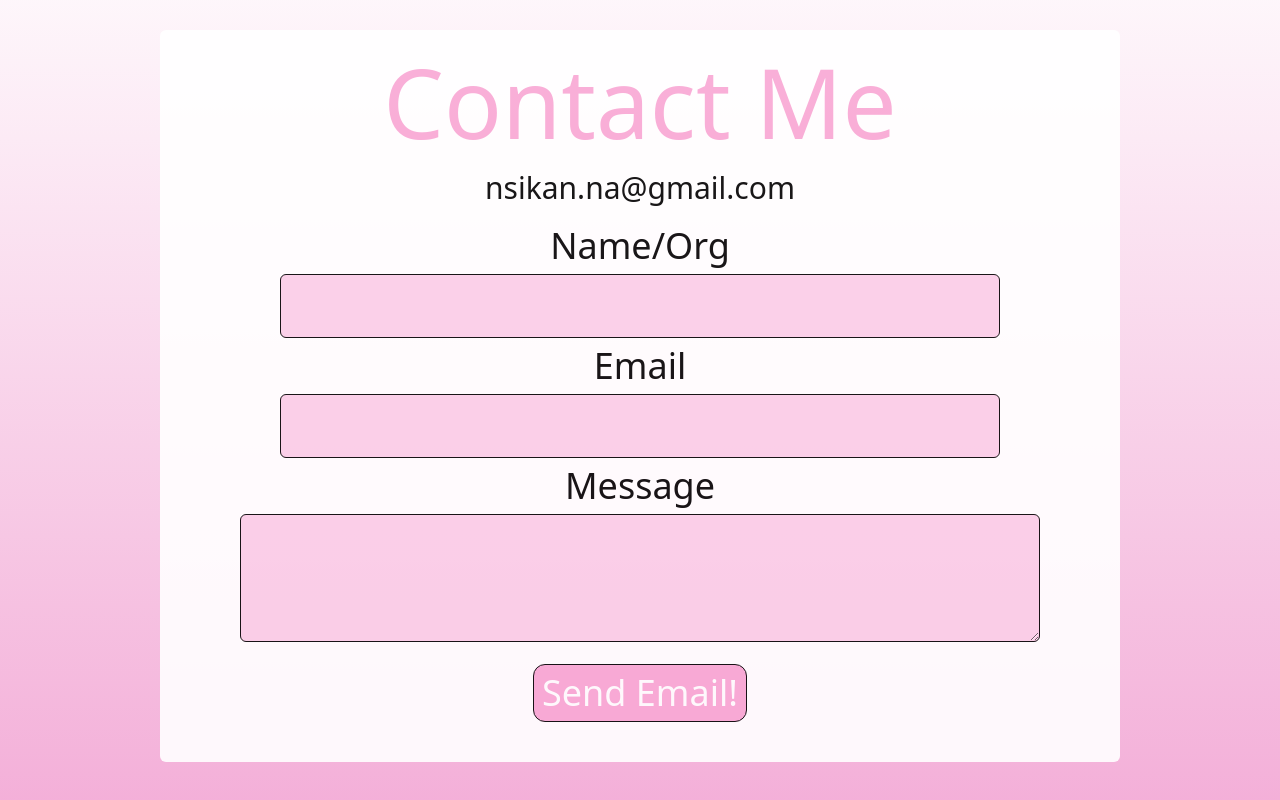
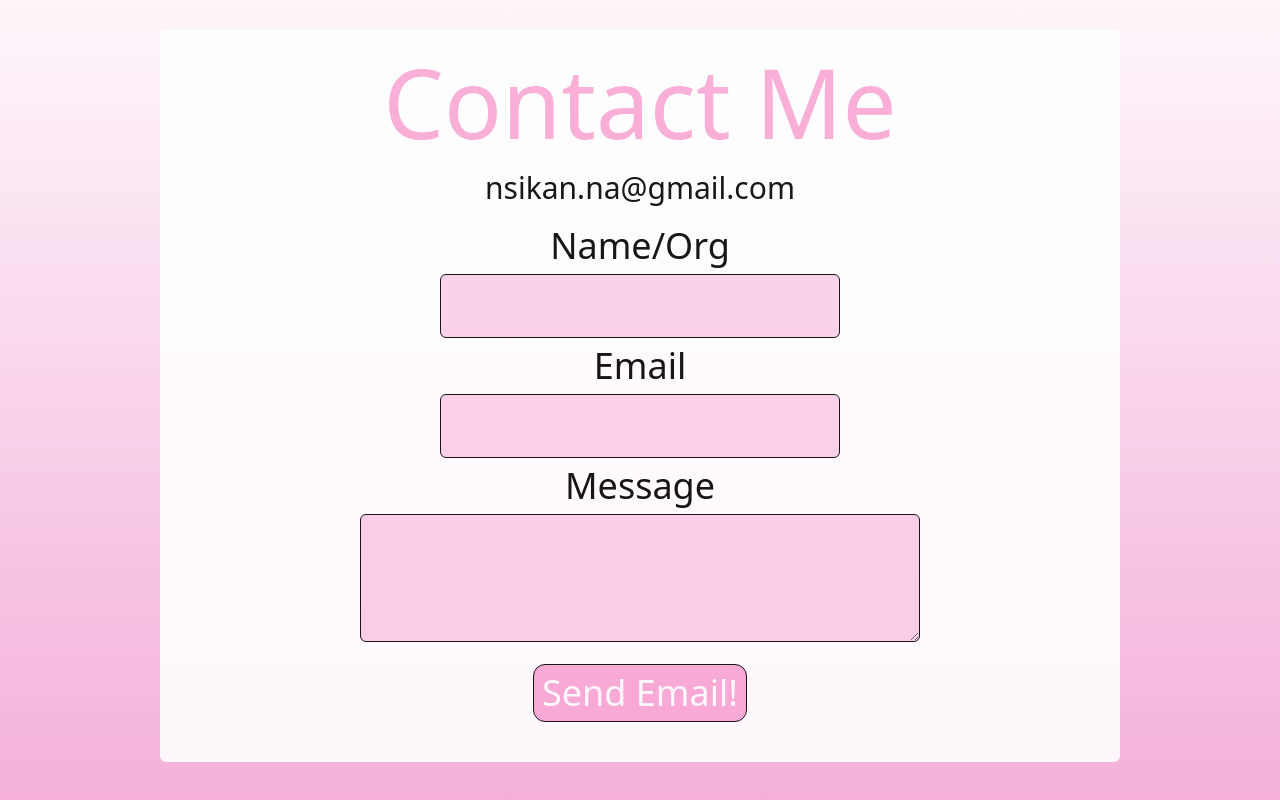
Before and after one commit to nsikan-na/portfolio, a React (Create React App) app: page / in a window 1280 px wide. Shown: the part 2758-3558 px from the top of the page. Built offline with nearby package versions, Linux system fonts and the light colour scheme.

Commit message:
improve form text size

```diff
--- a/src/components/Email.js
+++ b/src/components/Email.js
@@ -5,40 +5,40 @@ export default function Email() {
     <form className="mt-10 pb-10 bg-white w-10/12 mx-auto rounded-md opacity-90 md:w-9/12">
       <h2 className=" text-pink-300 text-5xl pt-6 md:text-8xl 2xl:text-9xl">Contact Me</h2>
       <div className="text-xl md:text-3xl lg:my-5 2xl:text-4xl" >nsikan.na@gmail.com</div>
-      <label className="text-2xl md:text-4xl 2xl:text-5xl" for="name/org">
+      <label className="text-2xl md:text-4xl 2xl:text-5xl" htmlFor="name/org">
         Name/Org
       </label>
       <br />
       <input
         id="name/org"
         type="text"
-        className="bg-pink-200 rounded-md h-10  my-2 w-9/12 md:h-16 2xl:h-20"
+        className="bg-pink-200 rounded-md h-10  my-2 w-9/12 md:h-16 2xl:h-20 md:w-7/12 text-1xl p-2 md:text-2xl lg:w-5/12 2xl:w-3/12 2xl:text-4xl"
         style={{ border: "1px solid black" }}
       />
       <br />
-      <label for="email" className="text-2xl md:text-4xl w-7/12 2xl:text-5xl "  >
+      <label htmlFor="email" className="text-2xl md:text-4xl w-7/12 2xl:text-5xl "  >
         Email
       </label>
       <br />
       <input
         id="email"
         type="text"
-        className="bg-pink-200 rounded-md h-10  my-2 w-9/12 md:h-16 2xl:h-20"
+        className="bg-pink-200 rounded-md h-10  my-2 w-9/12 md:h-16 2xl:h-20 md:w-7/12 text-1xl p-2 md:text-2xl lg:w-5/12 2xl:w-3/12 2xl:text-4xl"
         style={{ border: "1px solid black" }}
       />
       <br />
-      <label for="message" className=" text-2xl md:text-4xl 2xl:text-5xl">
+      <label htmlFor="message" className=" text-2xl md:text-4xl 2xl:text-5xl ">
         Message
       </label>
       <br />
       <textarea
         id="message"
-        className="bg-pink-200 rounded-md w-10/12 my-2 h-20 md:h-32 2xl:h-32"
+        className="bg-pink-200 rounded-md w-10/12 my-2 h-20 md:h-32 2xl:h-32 md:w-9/12 text-1xl p-2 md:text-2xl lg:w-7/12 2xl:w-4/12 2xl:text-4xl"
         style={{ border: "1px solid black" }}
       ></textarea>
       <br />
       <button
-        className="mx-3.5 bg-pink-300 text-white p-2 rounded-xl text-2xl mt-2 md:text-4xl 2xl:text-5xl"
+        className="mx-3.5 bg-pink-300 text-white p-2 rounded-xl text-2xl mt-2 md:text-4xl 2xl:text-5xl "
         style={{ border: "1px solid black" }}
         onClick={(e) => {
           e.preventDefault();
```
Also changed, not shown: 7 other files (tests, documents, lock files or other folders).
